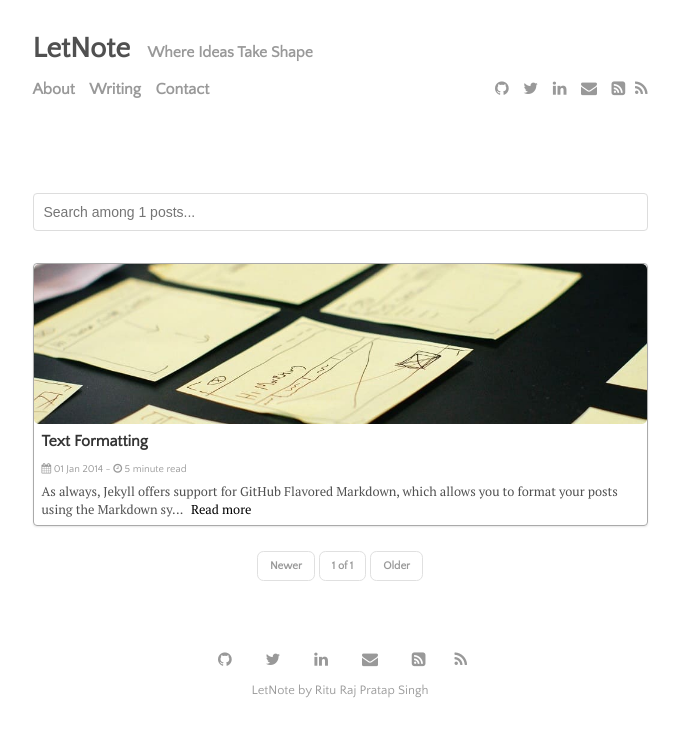
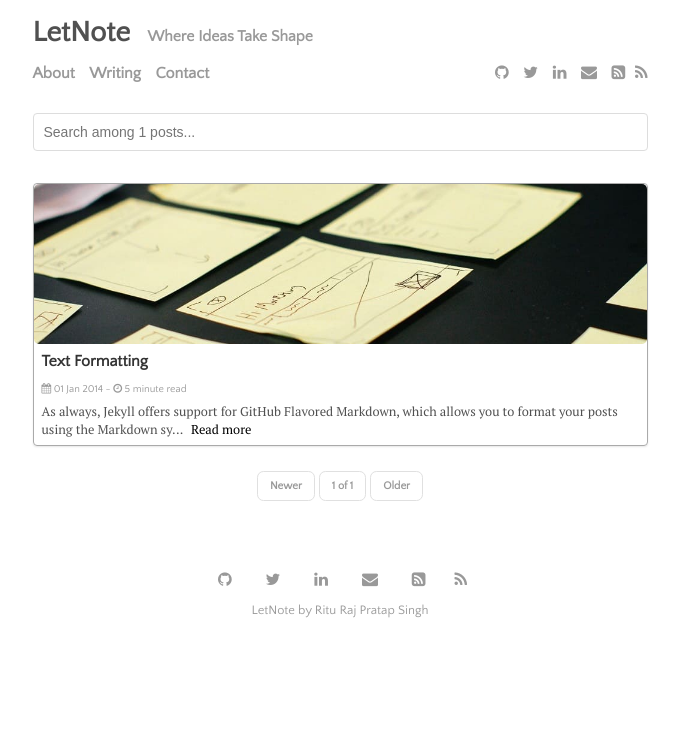
Before and after one commit to theriturajps/theriturajps.github.io, a Jekyll site: the page built from index.html, in a window 1280 px wide. Shown: the top 737 px of the page, without its empty margins (300-979 px from the left). Built offline with Jekyll 4.4.1, drawn with Linux system fonts in a browser that asks for light colours; the list of posts is cut into pages by our own code.

Commit message:
updated css

```diff
--- a/_sass/_default.scss
+++ b/_sass/_default.scss
@@ -25,9 +25,7 @@
 */
 
 .header {
-  padding-top: 0.5rem;
   padding-bottom: 0.5rem;
-  margin-bottom: 4rem;
   font-family: $sans-serif-font-family;
 }
 
```
